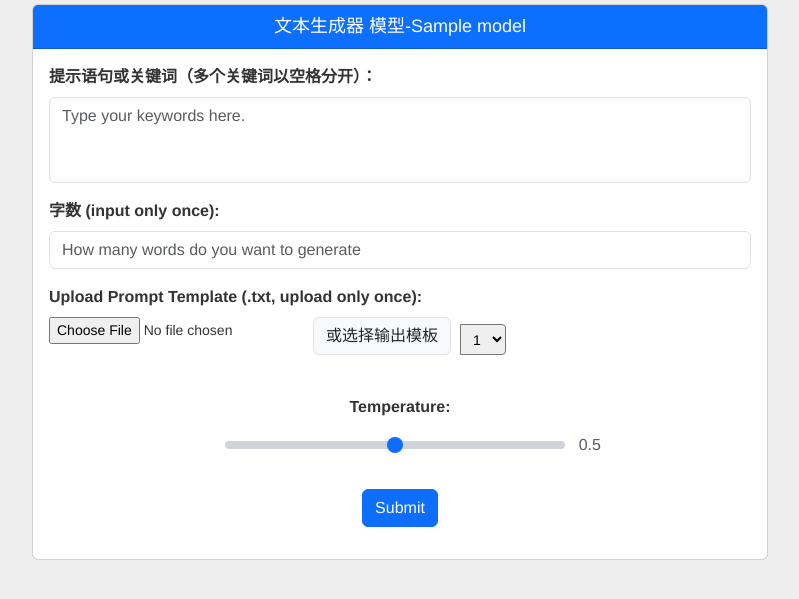
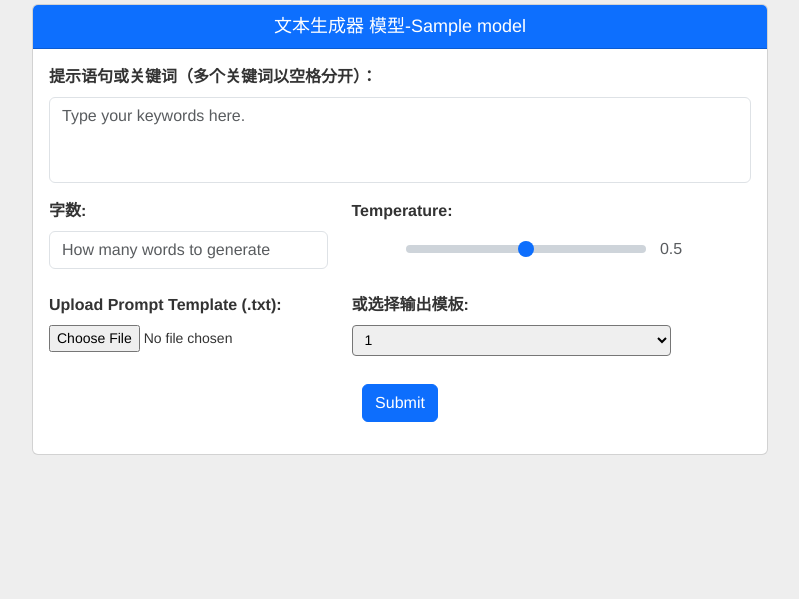
Before and after one commit to kangjian99/ChatGPTweb, a Flask app: template templates/chat.html in a window 1280 px wide. Shown: the part 130-729 px from the top of the page, without its empty margins (240-1039 px from the left). Run offline with Flask 3, Linux system fonts and the light colour scheme; the template is opened without the code that fills it: most values are stand-ins (such as "Sample title", 1, 10 or a date in 2020); some libraries are stand-ins or nearby versions.

Commit message:
Update chat.html

```diff
--- a/templates/chat.html
+++ b/templates/chat.html
@@ -43,27 +43,36 @@ User: {{ user_id}}<br>
                             <textarea id="question" name="question" placeholder="Type your keywords here." rows="3" class="form-control"></textarea>
                         </div>
 <div class="form-group">
-                            <label for="words">字数 (input only once):</label>
-                            <textarea id="words" name="words" placeholder="How many words do you want to generate" rows="1" class="form-control"></textarea>
+  <div class="row">
+    <div class="col-5">
+      <label for="words">字数:</label>
+      <textarea id="words" name="words" placeholder="How many words to generate" rows="1" class="form-control"></textarea>
     </div>
+    <div class="col-7">
+      <label for="temperature">Temperature:</label>
+      <div class="range-container">
+        <input type="range" class="form-range" name="temperature" id="tem" min=0 max=1 step=0.1 value=0.5 oninput="document.getElementById('num').value = this.value" title="Temperature slider" class="custom-range">
+        <input type="text" id="num" placeholder="0.5" style="border: none;background: none; width: 50px;" disabled class="form-control">
+      </div>
+    </div>
+  </div>
+</div>
+
 <div class="form-group">
-                            <label for="template_file">Upload Prompt Template (.txt, upload only once):</label>
+  <div class="row">
+    <div class="col-md-5">
+      <label for="template_file">Upload Prompt Template (.txt):</label>
       <div class="input-group mb-3">
         <div class="custom-file">
           <input type="file" class="custom-file-input" id="template_file" name="template_file" accept=".txt">
         </div>
-                                <div class="input-group-append align-items-center">
-                                    <label class="input-group-text  align-self-center" for="dropdown" style="margin-right: 10px;">或选择输出模板</label>
       </div>
-                                <select id="dropdown" name="dropdown" data-pid="{{ pid }}" class="form-control-sm  align-self-center">
+    </div>
+    <div class="col-md-7">
+      <label for="template_file">或选择输出模板:</label>
+      <select id="dropdown" name="dropdown" data-pid="{{ pid }}" class="form-control-sm align-self-center" style="width: 80%;">
       </select>
     </div>
-                        </div>
-                        <div class="form-group mx-5" align="center">
-                            <label for="temperature">Temperature:</label>
-                            <div class="range-container" style="margin-left: 40px;">
-                                <input type="range" class="form-range" name="temperature" id="tem" min=0 max=1 step=0.1 value=0.5 oninput="document.getElementById('num').value = this.value" title="Temperature slider" class="custom-range">
-                                <input type="text" id="num" placeholder="0.5" style="border: none;background: none; width: 50px;" disabled class="form-control">
   </div>
 </div>
                         <div class="form-group" align="center">
```
Lines whose indentation alone changed are shown as unchanged.
